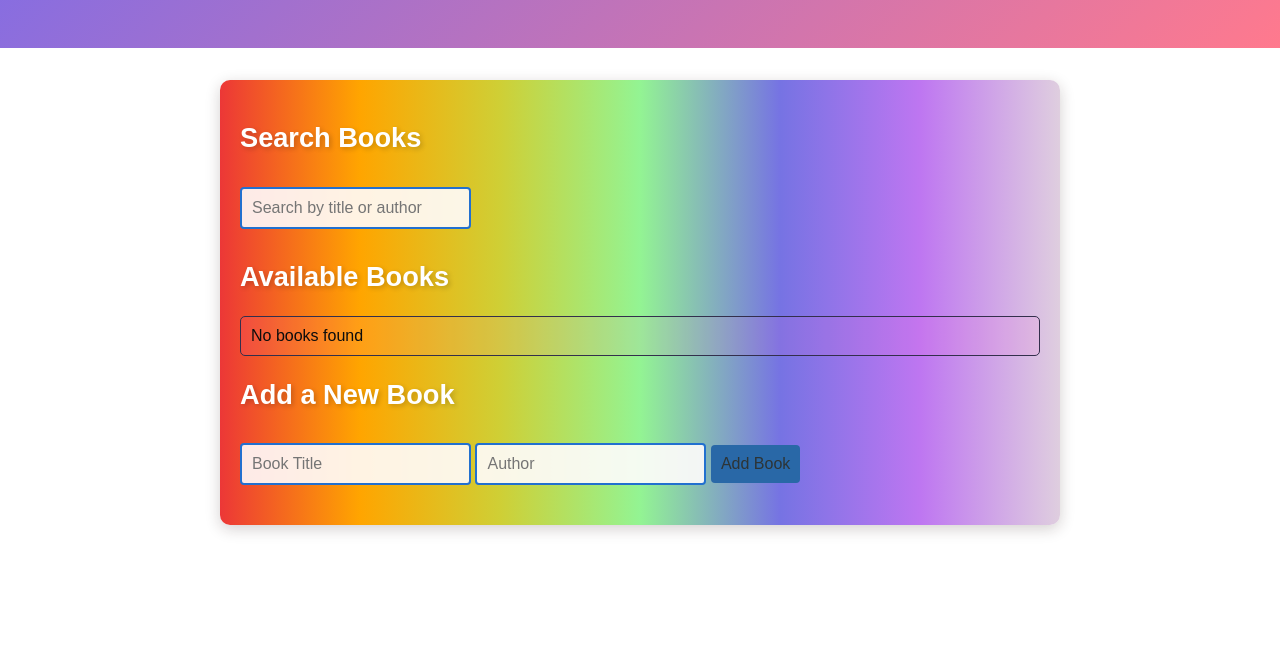
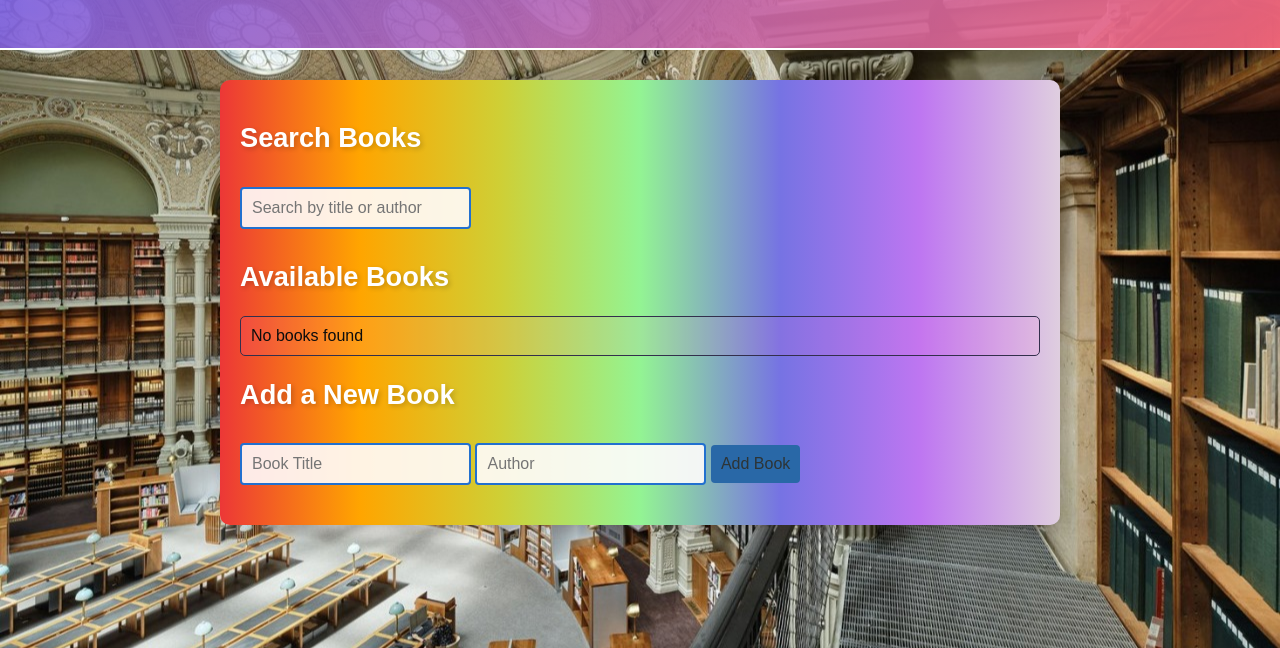
Before and after one commit to vinyaa05/codealpha_tasks, a plain HTML site: page index.html in a window 1280 px wide. Shown: the part 152-800 px from the top of the page. Drawn offline with Linux system fonts and the light colour scheme.

```diff
--- a/styles.css
+++ b/styles.css
@@ -3,7 +3,7 @@ body {
     font-family: 'Arial', sans-serif;
     margin: 0;
     padding: 0;
-    background-image: url('image/lib.jpg'); /* Ensure the correct image path */
+    background-image: url('image.jpg'); /* Ensure the correct image path */
     background-size: cover;
     background-position: center;
     background-attachment: fixed;
```
Also changed, not shown: image.jpg (added).
